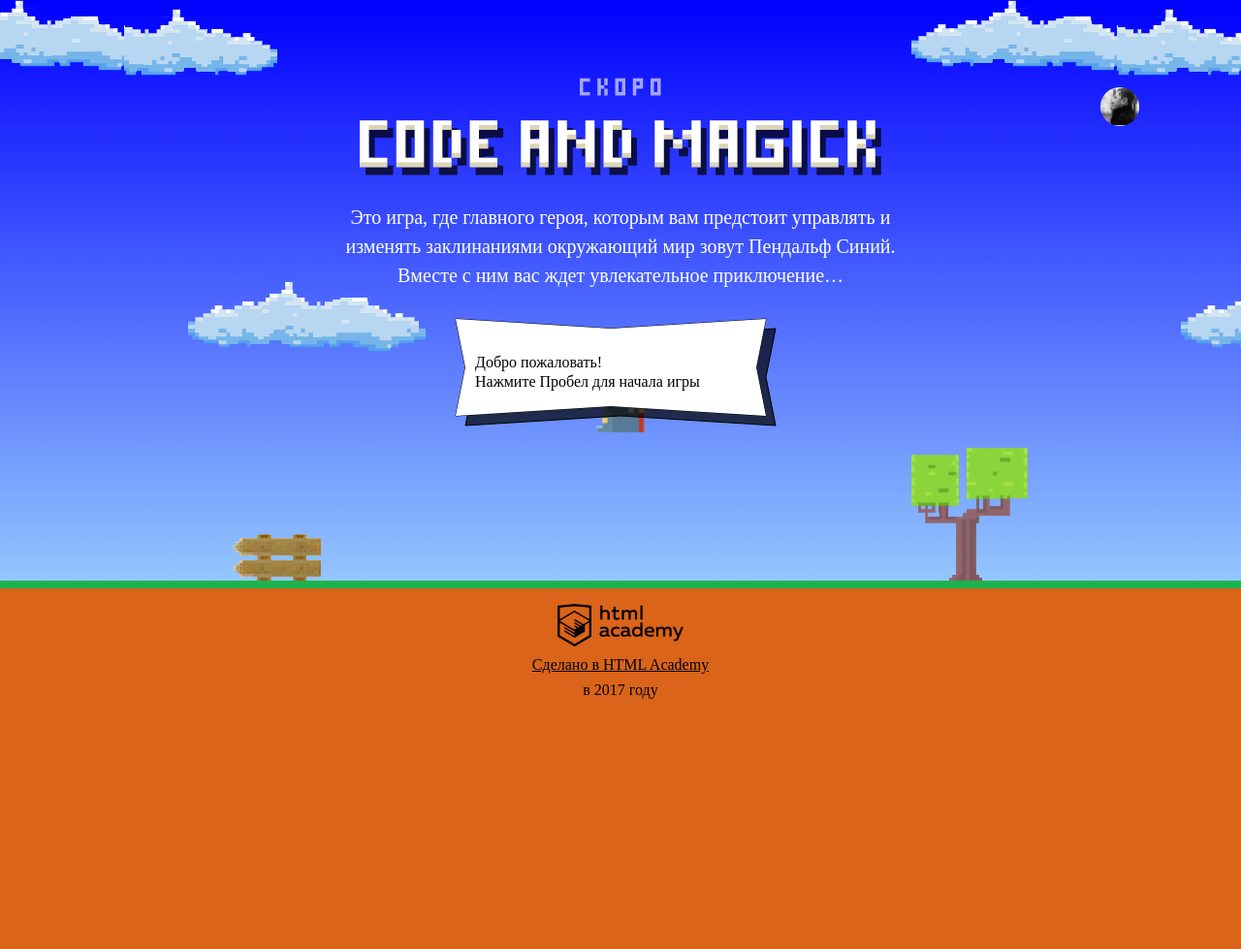
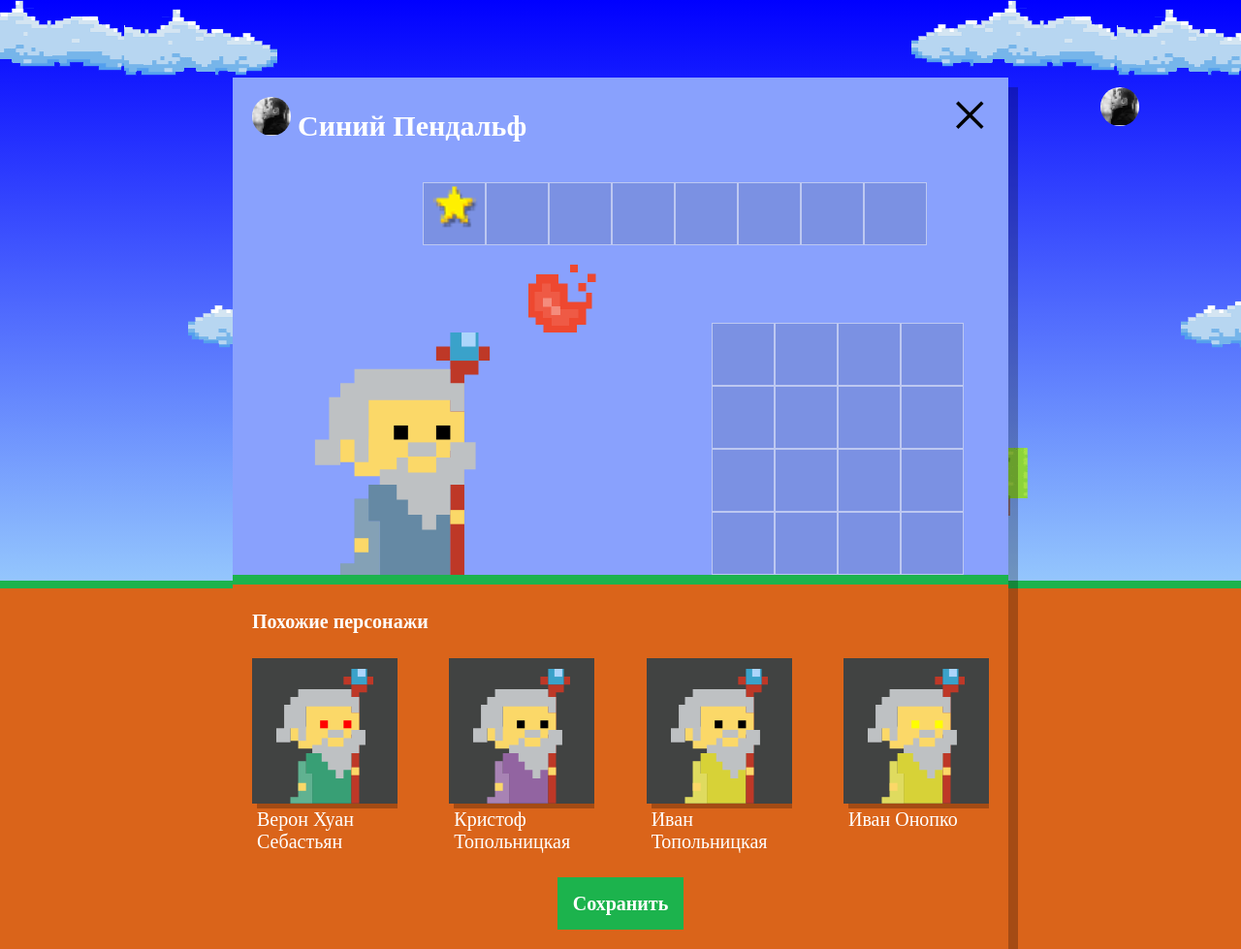
Before and after one commit to nexus85/439255-code-and-magick, a website: page index.html in a window 1280 px wide. Shown: the whole page at 97% size. Before the commit the page ends 800 px from the top, so only its background shows below. Drawn offline with Linux system fonts and the light colour scheme; a web font is replaced by a local one.

Commit message:
Добавляет скрипт для показа игроку похожих персонажей

```diff
--- a/index.html
+++ b/index.html
@@ -199,5 +199,6 @@
 </script>
 <script src="js/stat.js"></script>
 <script src="js/game.js"></script>
+<script src="js/setup.js"></script>
 </body>
 </html>
--- /dev/null
+++ b/js/setup.js
@@ -0,0 +1,51 @@
+'use strict';
+
+var WIZARD_NAMES = ['Иван', 'Хуан Себастьян', 'Мария', 'Кристоф', 'Виктор', 'Юлия', 'Люпита', 'Вашингтон'];
+var WIZARD_SURNAMES = ['да Марья', 'Верон', 'Мирабелла', 'Вальц', 'Онопко', 'Топольницкая', 'Нионго', 'Ирвинг'];
+var COAT_COLORS = ['rgb(101, 137, 164)', 'rgb(241, 43, 107)', 'rgb(146, 100, 161)', 'rgb(56, 159, 117)', 'rgb(215, 210, 55)', 'rgb(0, 0, 0)'];
+var EYES_COLORS = ['black', 'red', 'blue', 'yellow', 'green'];
+var userDialog = document.querySelector('.setup');
+var similarListElement = userDialog.querySelector('.setup-similar-list');
+var similarWizardTemplate = document.querySelector('#similar-wizard-template').content.querySelector('.setup-similar-item');
+var getRandomElement = function (arr) {
+  return arr[Math.floor(Math.random() * arr.length)];
+};
+var getRandomName = function () {
+  var name = [];
+  name[Math.round(Math.random())] = getRandomElement(WIZARD_NAMES);
+  var i = name[0] ? 1 : 0;
+  name[i] = getRandomElement(WIZARD_SURNAMES);
+  return name.join(' ');
+};
+var RandomWizard = function () {
+  this.name = getRandomName();
+  this.coatColor = getRandomElement(COAT_COLORS);
+  this.eyesColor = getRandomElement(EYES_COLORS);
+};
+var getRandomWizards = function(amount) {
+  var wizards = [];
+  while (amount-- > 0) {
+    wizards.push(new RandomWizard());
+  }
+  return wizards;
+};
+var renderWizard = function (wizard) {
+  var wizardElement = similarWizardTemplate.cloneNode(true);
+  wizardElement.querySelector('.setup-similar-label').textContent = wizard.name;
+  wizardElement.querySelector('.wizard-coat').style.fill = wizard.coatColor;
+  wizardElement.querySelector('.wizard-eyes').style.fill = wizard.eyesColor;
+  return wizardElement;
+};
+var getFragment = function (data, renderMethod) {
+  var fragment = document.createDocumentFragment();
+  data.forEach(function(item) {
+    fragment.appendChild(renderMethod(item));
+  });
+  return fragment;
+};
+
+userDialog.classList.remove('hidden');
+var wizards = getRandomWizards(4);
+var fragment = getFragment(wizards, renderWizard);
+similarListElement.appendChild(fragment);
+userDialog.querySelector('.setup-similar').classList.remove('hidden');
```
